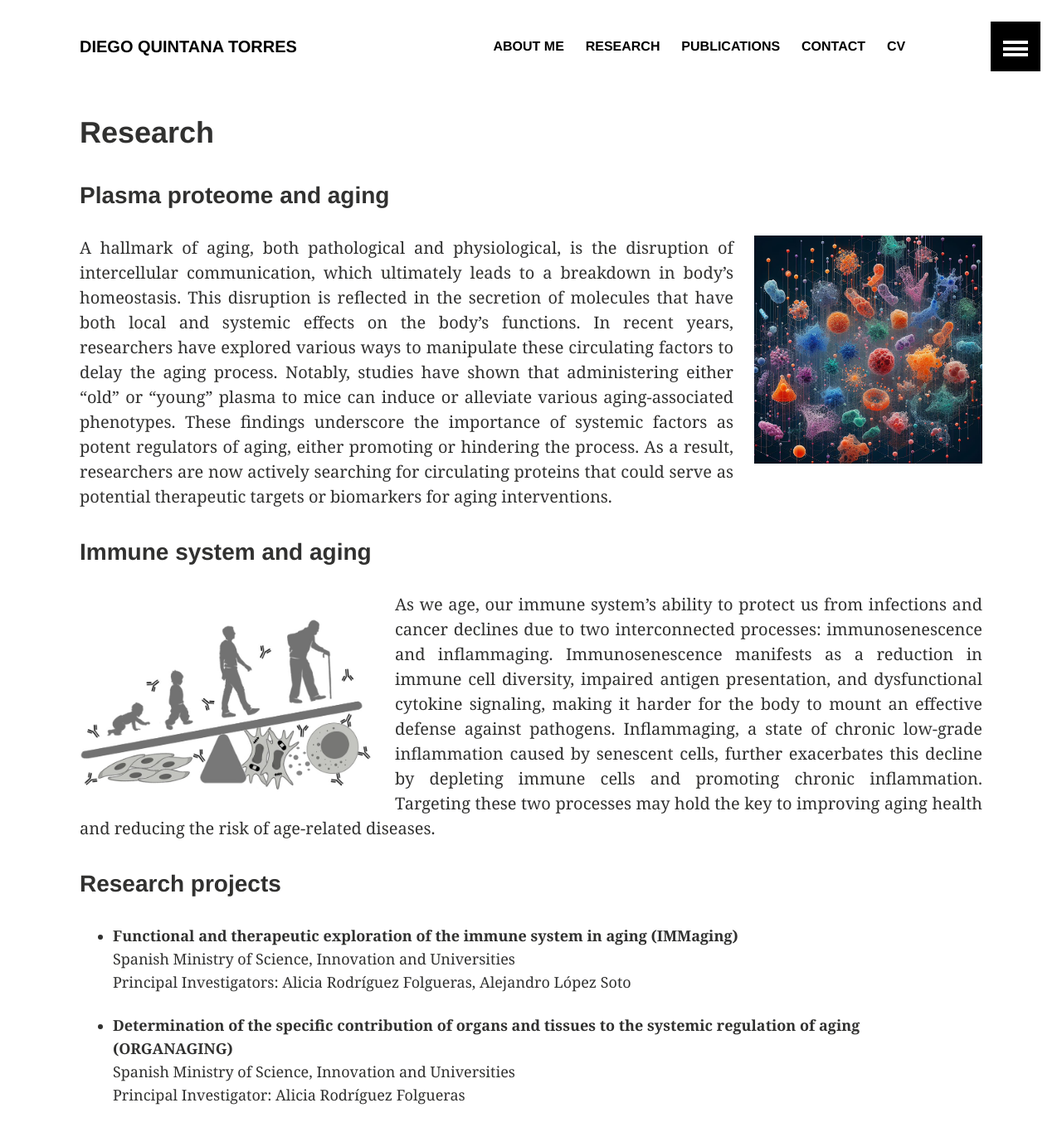
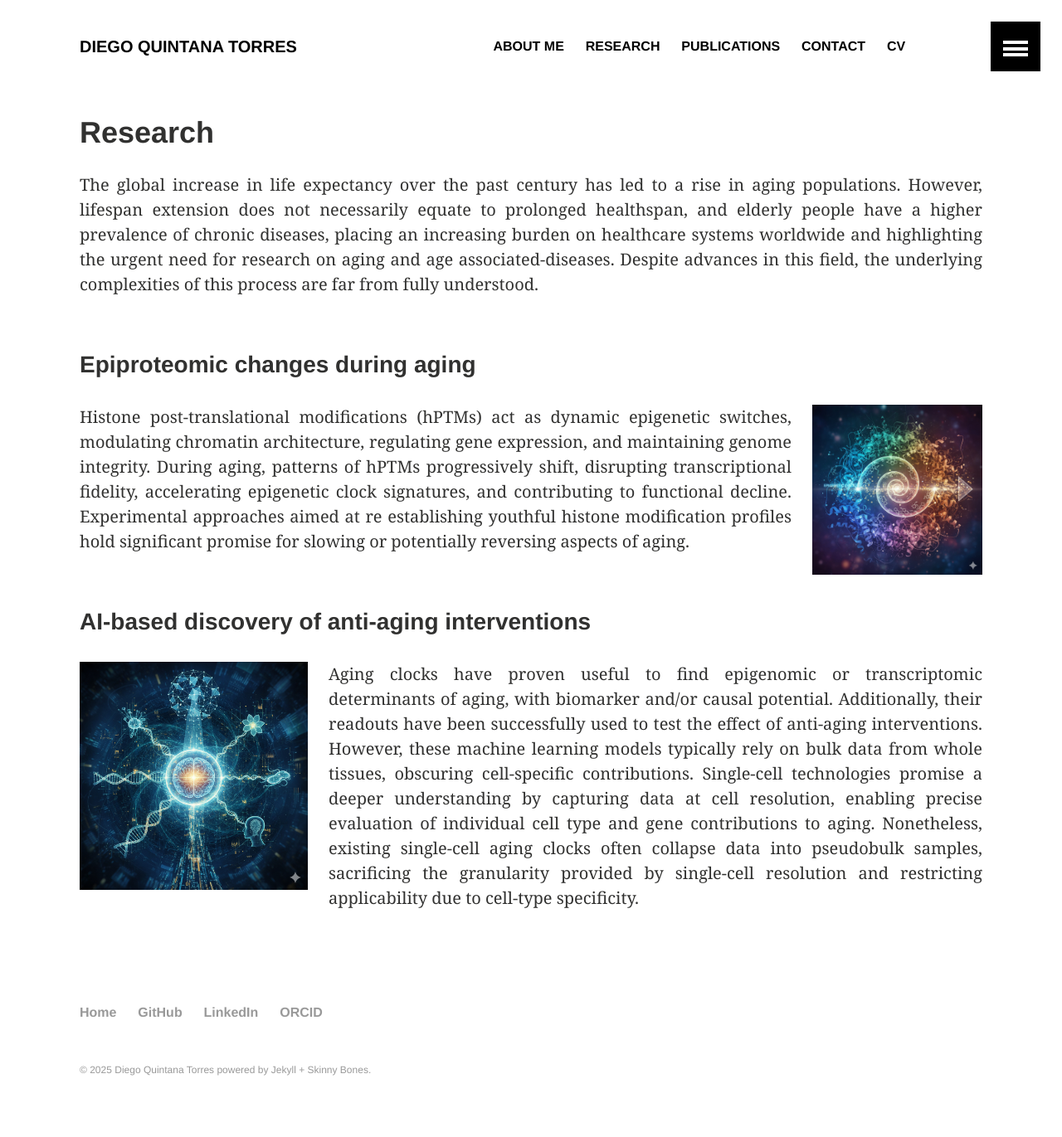
Before and after one commit to dquintanatorres/dquintanatorres.github.io, a Jekyll site: the page built from research.md, in a window 1280 px wide and 1400 px high. Shown: the top 1371 px of the window at 83% size. Built offline with Jekyll 4.4.1, drawn with Linux system fonts in a browser that asks for light colours.

Commit message:
Update website

```diff
--- a/research.md
+++ b/research.md
@@ -5,27 +5,21 @@ title: Research
 
 ---
 
-### Plasma proteome and aging
+The global increase in life expectancy over the past century has led to a rise in aging populations. However, lifespan extension does not necessarily equate to prolonged healthspan, and elderly people have a higher prevalence of chronic diseases, placing an increasing burden on healthcare systems worldwide and highlighting the urgent need for research on aging and age associated-diseases. Despite advances in this field, the underlying complexities of this process are far from fully understood.
+<br>
+<br>
 
-<img src="/images/plasma-proteome-aging.jpeg" alt="Image generated by DALL-E 3. Prompt: plasma proteome and aging" style="float:right;padding-left:25px;width:300px;height:auto;">
+### Epiproteomic changes during aging
 
-A hallmark of aging, both pathological and physiological, is the disruption of intercellular communication, which ultimately leads to a breakdown in body's homeostasis. This disruption is reflected in the secretion of molecules that have both local and systemic effects on the body's functions. In recent years, researchers have explored various ways to manipulate these circulating factors to delay the aging process. Notably, studies have shown that administering either "old" or "young" plasma to mice can induce or alleviate various aging-associated phenotypes. These findings underscore the importance of systemic factors as potent regulators of aging, either promoting or hindering the process. As a result, researchers are now actively searching for circulating proteins that could serve as potential therapeutic targets or biomarkers for aging interventions.
+<img src="/images/epiproteomics-aging.jpeg" alt="Image generated by Google's Nano Banana. Prompt: Generate an abstract image about epiproteomic changes during aging" style="float:right;padding-left:25px;width:230px;height:auto;">
 
+Histone post-translational modifications (hPTMs) act as dynamic epigenetic switches, modulating chromatin architecture, regulating gene expression, and maintaining genome integrity. During aging, patterns of hPTMs progressively shift, disrupting transcriptional fidelity, accelerating epigenetic clock signatures, and contributing to functional decline. Experimental approaches aimed at re establishing youthful histone modification profiles hold significant promise for slowing or potentially reversing aspects of aging.
+<br>
+<br>
 
-### Immune system and aging
+### AI-based discovery of anti-aging interventions
 
-<img src="/images/immune-system-aging.jpg" alt="Image generated by DALL-E 3. Prompt: plasma proteome and aging" style="float:left;padding-right:25px;width:380px;height:auto;">
+<img src="/images/AI-aging.jpeg" alt="Image generated by Google's Nano Banana. Prompt: Generate an abstract image about AI-based discovery of anti-aging interventions" style="float:left;padding-right:25px;width:300px;height:auto;">
 
-As we age, our immune system's ability to protect us from infections and cancer declines due to two interconnected processes: immunosenescence and inflammaging. Immunosenescence manifests as a reduction in immune cell diversity, impaired antigen presentation, and dysfunctional cytokine signaling, making it harder for the body to mount an effective defense against pathogens. Inflammaging, a state of chronic low-grade inflammation caused by senescent cells, further exacerbates this decline by depleting immune cells and promoting chronic inflammation. Targeting these two processes may hold the key to improving aging health and reducing the risk of age-related diseases.
-
-
-### Research projects
-
-* **Functional and therapeutic exploration of the immune system in aging (IMMaging)**<br>
-Spanish Ministry of Science, Innovation and Universities<br>
-Principal Investigators: Alicia Rodríguez Folgueras, Alejandro López Soto
-
-
-* **Determination of the specific contribution of organs and tissues to the systemic regulation of aging (ORGANAGING)**<br>
-Spanish Ministry of Science, Innovation and Universities<br>
-Principal Investigator: Alicia Rodríguez Folgueras
+Aging clocks have proven useful to find epigenomic or transcriptomic determinants of aging, with biomarker and/or causal potential. Additionally, their readouts have been successfully used to test the effect of anti-aging interventions. However, these machine learning models typically rely on bulk data from whole tissues, obscuring cell-specific contributions.
+Single-cell technologies promise a deeper understanding by capturing data at cell resolution, enabling precise evaluation of individual cell type and gene contributions to aging. Nonetheless, existing single-cell aging clocks often collapse data into pseudobulk samples, sacrificing the granularity provided by single-cell resolution and restricting applicability due to cell-type specificity.
```
Also changed, not shown: about.md (+6 -10 lines), apple-touch-icon-precomposed.png (deleted), images/AI-aging.jpeg (added), images/epiproteomics-aging.jpeg (added), 1 other file.
